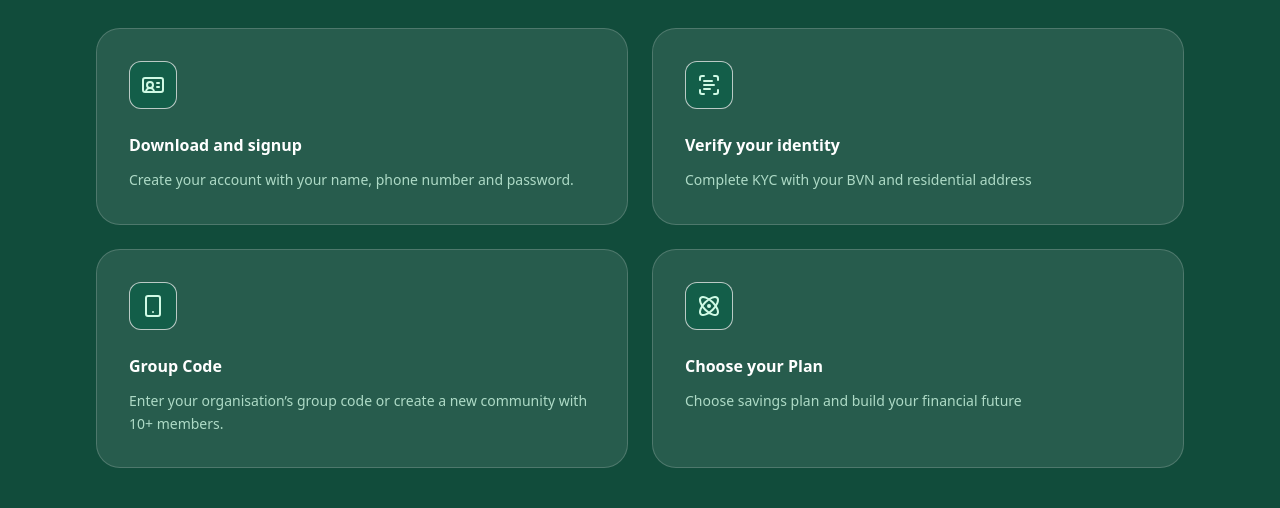
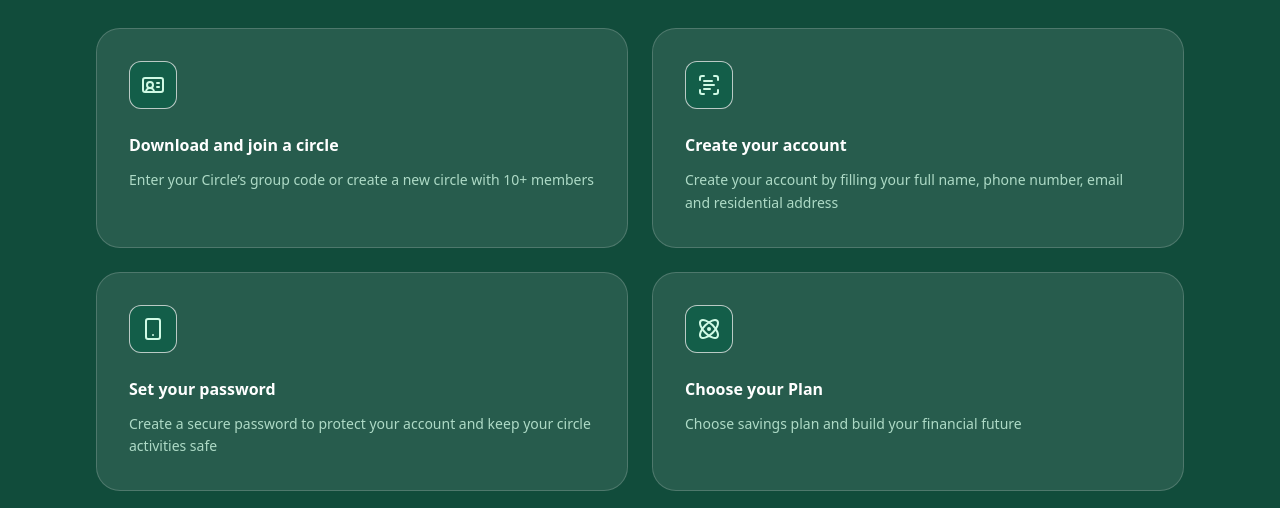
Before and after one commit to CaptainYami1/MCOOP, a React (Vite) app: page / in a window 1280 px wide. Shown: the part 3820-4328 px from the top of the page. Built offline with nearby package versions, Linux system fonts and the light colour scheme.

Commit message:
15/5/2026 new

```diff
--- a/src/components/FeaturesSection.tsx
+++ b/src/components/FeaturesSection.tsx
@@ -1,33 +1,57 @@
-import { IdCard, ScanText, Smartphone, Atom } from 'lucide-react';
+import { IdCard, ScanText, Smartphone, Atom } from "lucide-react";
 
 const FeaturesSection = () => {
+  // const features = [
+  //   {
+  //     title: "Download and signup",
+  //     description: "Create your account with your name, phone number and password.",
+  //     icon: <IdCard className="w-6 h-6 text-emerald-100" />
+  //   },
+  //   {
+  //     title: "Verify your identity",
+  //     description: "Complete KYC with your BVN and residential address",
+  //     icon: <ScanText className="w-6 h-6 text-emerald-100" />
+  //   },
+  //   {
+  //     title: "Group Code",
+  //     description: "Enter your organisation’s group code or create a new community with 10+ members.",
+  //     icon: <Smartphone className="w-6 h-6 text-emerald-100" />
+  //   },
+  //   {
+  //     title: "Choose your Plan",
+  //     description: "Choose savings plan and build your financial future",
+  //     icon: <Atom className="w-6 h-6 text-emerald-100" />
+  //   }
+  // ];
+
   const features = [
     {
-      title: "Download and signup",
-      description: "Create your account with your name, phone number and password.",
-      icon: <IdCard className="w-6 h-6 text-emerald-100" />
+      title: "Download and join a circle",
+      description:
+        "Enter your Circle’s group code or create a new circle with 10+ members",
+      icon: <IdCard className="w-6 h-6 text-emerald-100" />,
     },
     {
-      title: "Verify your identity",
-      description: "Complete KYC with your BVN and residential address",
-      icon: <ScanText className="w-6 h-6 text-emerald-100" />
+      title: "Create your account",
+      description:
+        "Create your account by filling your full name, phone number, email and residential  address",
+      icon: <ScanText className="w-6 h-6 text-emerald-100" />,
     },
     {
-      title: "Group Code",
-      description: "Enter your organisation’s group code or create a new community with 10+ members.",
-      icon: <Smartphone className="w-6 h-6 text-emerald-100" />
+      title: "Set your password",
+      description:
+        "Create a secure password to protect your account and keep your circle activities safe",
+      icon: <Smartphone className="w-6 h-6 text-emerald-100" />,
     },
     {
       title: "Choose your Plan",
       description: "Choose savings plan and build your financial future",
-      icon: <Atom className="w-6 h-6 text-emerald-100" />
-    }
+      icon: <Atom className="w-6 h-6 text-emerald-100" />,
+    },
   ];
-
   return (
     <section className="py-24 bg-[#114C3B] relative overflow-hidden">
       <div className="max-w-6xl mx-auto px-4 sm:px-6 lg:px-8 relative z-10">
-
         <div className="text-center mb-16">
           <div className="flex items-center justify-center mb-4">
             <div className="w-2.5 h-2.5 border border-[#CECECE]/50 rounded-full"></div>
@@ -40,21 +64,29 @@ const FeaturesSection = () => {
             <div className="w-5 border border-[#CECECE]/50 h-0"></div>
             <div className="w-2.5 h-2.5 border border-[#CECECE]/50 rounded-full"></div>
           </div>
-          <h2 className="font-semibold text-[30px] leading-none tracking-normal text-center text-white mt-4 mb-4">Get Started in 3 MINUTES</h2>
+          <h2 className="font-semibold text-[30px] leading-none tracking-normal text-center text-white mt-4 mb-4">
+            Get Started in 3 MINUTES
+          </h2>
         </div>
 
         <div className="grid grid-cols-1 md:grid-cols-2 gap-6">
           {features.map((feature, index) => (
-            <div key={index} className="bg-[#EAEAEA1A] border border-[#EAEAEA33] rounded-3xl p-8 hover:bg-[#EAEAEA]/20 transition-colors">
+            <div
+              key={index}
+              className="bg-[#EAEAEA1A] border border-[#EAEAEA33] rounded-3xl p-8 hover:bg-[#EAEAEA]/20 transition-colors"
+            >
               <div className="w-12 h-12 bg-emerald-800/50 rounded-xl flex items-center justify-center mb-6 border border-[#E5E5E5]/80">
                 {feature.icon}
               </div>
-              <h3 className="font-semibold text-base leading-[150%] tracking-normal text-white mb-3">{feature.title}</h3>
-              <p className="text-sm text-emerald-100/80 leading-relaxed">{feature.description}</p>
+              <h3 className="font-semibold text-base leading-[150%] tracking-normal text-white mb-3">
+                {feature.title}
+              </h3>
+              <p className="text-sm text-emerald-100/80 leading-relaxed">
+                {feature.description}
+              </p>
             </div>
           ))}
         </div>
-
       </div>
     </section>
   );
```
